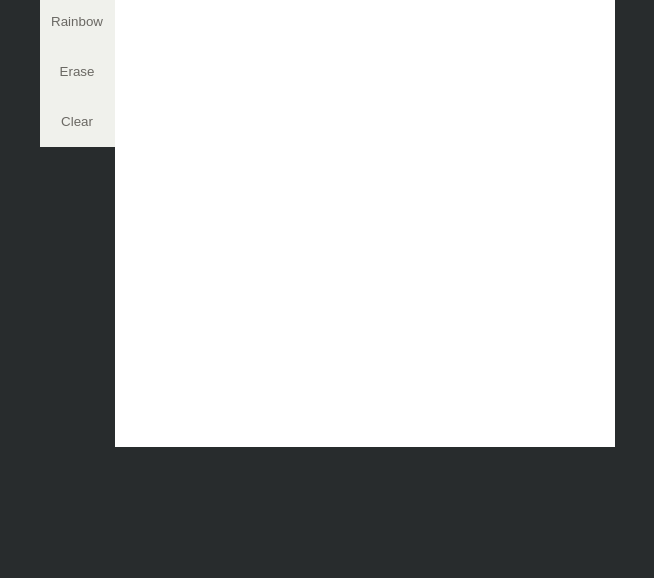
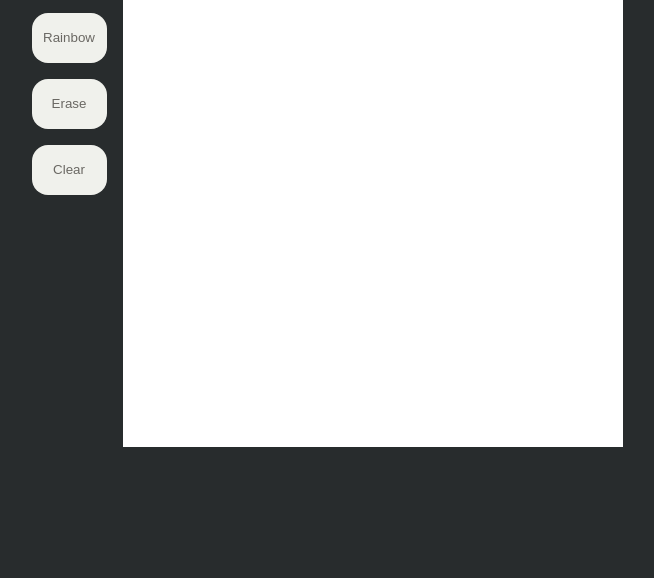
Before and after one commit to Bantchee/Etch-a-Sketch, a plain HTML site: page index.html in a window 1280 px wide. Shown: the part 222-800 px from the top of the page, without its empty margins (313-967 px from the left). Drawn offline with Linux system fonts and the light colour scheme.

Commit message:
Update button spacing

```diff
--- a/style.css
+++ b/style.css
@@ -32,17 +32,20 @@ header {
 /* MAIN */
 main {
     display: flex;
+    column-gap: 16px;
 }
 
 .tool-bar {
     display: flex;
     flex-direction: column;
+    row-gap: 16px;
 }
 
 button {
     background-color: #F0F1EC;
     color: #6a6863;
     border: none;
+    border-radius: 16px;
     width: 75px;
     height:  50px;
 }
```
